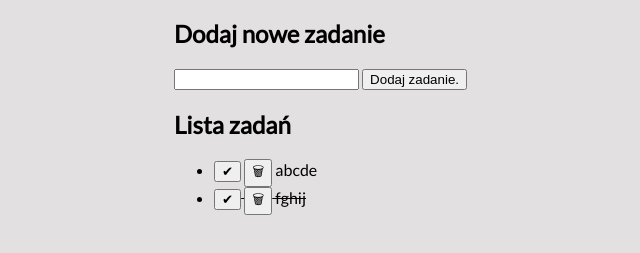
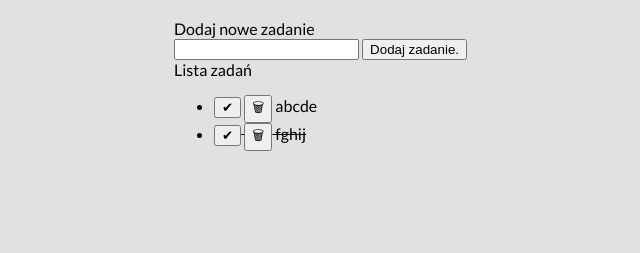
Before and after one commit to MariaHola/todoApp, a plain HTML site: page index.html in a window 1280 px wide. Shown: the part 73-326 px from the top of the page, without its empty margins (76-716 px from the left). Drawn offline with Linux system fonts and the light colour scheme.

Commit message:
body.css added

```diff
--- /dev/null
+++ b/css/body.css
@@ -0,0 +1,7 @@
+body {
+    background-color: #e2e0e0;
+    font-family: 'Lato', sans-serif;
+    max-width: 800px;
+    margin: auto;
+    padding: 10px;
+}
--- a/css/style.css
+++ b/css/style.css
@@ -5,11 +5,3 @@ html {
 *, ::after, ::before {
     box-sizing: inherit;
 }
-
-body {
-    background-color: #e2e0e0;
-    font-family: 'Lato', sans-serif;
-    max-width: 800px;
-    margin: auto;
-    padding: 10px;
-}
--- a/index.html
+++ b/index.html
@@ -10,18 +10,23 @@
     <link href="https://fonts.googleapis.com/css2?family=Lato&display=swap" rel="stylesheet">
     <script defer src="./js/script.js"></script>
     <link href="./css/style.css" rel="stylesheet">
+    <link href="./css/body.css" rel="stylesheet">
     <title>toDoList</title>
 </head>
 
 <body>
     <h1>Lista zadań</h1>
-    <h2>Dodaj nowe zadanie</h2>
-    <form class="js-form">
-        <input class="js-newTask">
-        <button>Dodaj zadanie.</button>
-    </form>
-    <h2>Lista zadań</h2>
-    <ul class="js-tasks"></ul>
+    <div class="body body__tittle">Dodaj nowe zadanie</div>
+    <div class="body body__input">
+        <form class="js-form">
+            <input class="js-newTask">
+            <button>Dodaj zadanie.</button>
+        </form>
+    </div>
+    <div class="body body__tittle">Lista zadań</div>
+    <div class="body body__tasks">
+        <ul class="js-tasks"></ul>
+    </div>
 </body>
 
 </html>
```
